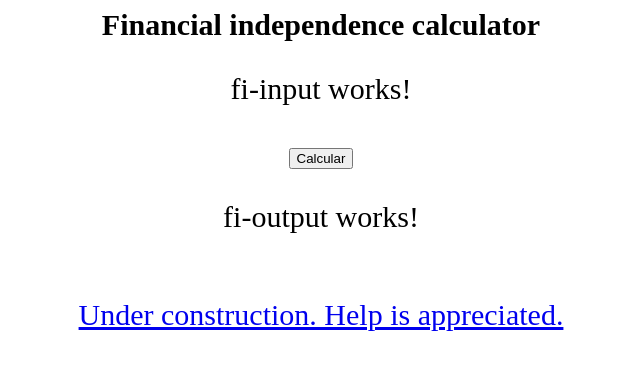
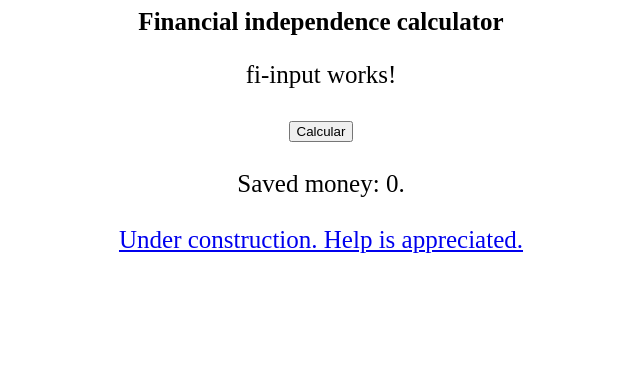
Before and after one commit to Rubenmp/fi-calculator, an Angular app: page / in a window 1280 px wide. Both pictures are taken after a click on the button "Calcular". Shown: the top 370 px of the page, without its empty margins (319-959 px from the left). Built offline with nearby package versions, Linux system fonts and the light colour scheme.

Commit message:
Conditionally show output after button click

```diff
--- a/src/app/app.component.less
+++ b/src/app/app.component.less
@@ -1,4 +1,4 @@
 .main {
     text-align: center;
-    font-size: 30px;
+    font-size: 25px;
 }
--- a/src/app/fi-calculator/fi-calculator.component.html
+++ b/src/app/fi-calculator/fi-calculator.component.html
@@ -4,6 +4,7 @@
     (fiParametersEvent)="onFIParameterChange($event)">
 </fi-input>
 
+<br>
 <br>
 
 <fi-output
--- a/src/app/fi-output/fi-output.component.html
+++ b/src/app/fi-output/fi-output.component.html
@@ -1 +1,3 @@
-<p>fi-output works!</p>
+<div *ngIf="showOutput">
+    Saved money: 0.
+</div>
--- a/src/app/fi-output/fi-output.component.ts
+++ b/src/app/fi-output/fi-output.component.ts
@@ -1,4 +1,4 @@
-import { Component, EventEmitter, Input, OnInit, Output } from '@angular/core';
+import { Component, Input, OnInit } from '@angular/core';
 import { FIParameters } from '../../model/fi-parameters';
 
 @Component({
@@ -8,6 +8,8 @@ import { FIParameters } from '../../model/fi-parameters';
 })
 
 export class FiOutputComponent implements OnInit {
+  showOutput : boolean = false;
+
   @Input() set fiParameters(fiParameters: FIParameters | undefined) {
     if (fiParameters){
       this.computeOutput(fiParameters);
@@ -21,6 +23,7 @@ export class FiOutputComponent implements OnInit {
 
   computeOutput(fiParameters: FIParameters) {
     console.log("Paramters received in output component!");
+    this.showOutput = true;
   }
 
 }
```
